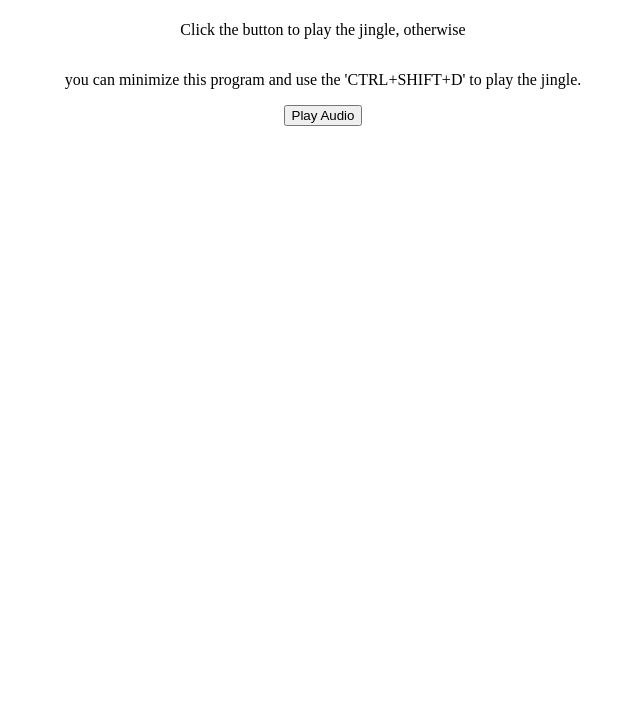
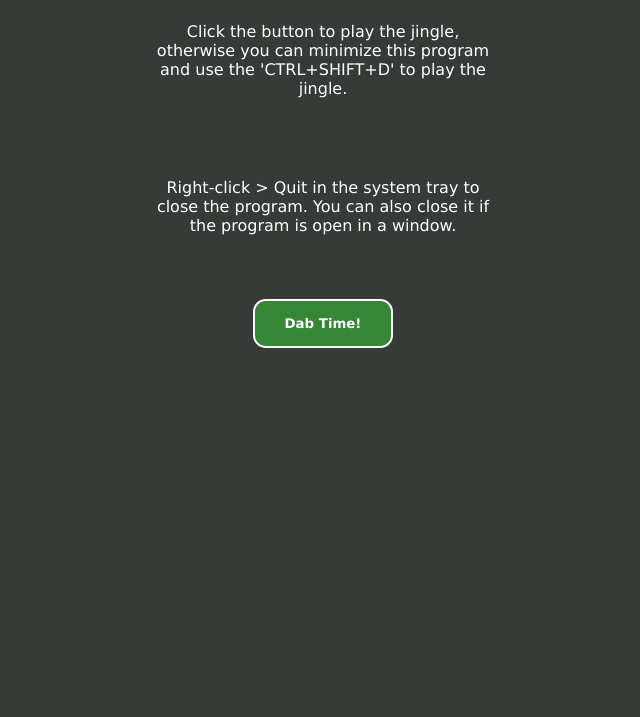
Before and after one commit to Tiirnako/Dabtime, an Electron app: page index.html in a window 800 px wide. Shown: the part 83-800 px from the top of the page, without its empty margins (77-717 px from the left). Drawn offline with Linux system fonts and the light colour scheme.

Commit message:
Add CSS Styles
initial styling for page created.

```diff
--- a/index.html
+++ b/index.html
@@ -5,9 +5,8 @@
 </head>
 <body>
     <h1>It's Dabtime!</h1>
-    <p>Click the button to play the jingle, otherwise</p>
-    <p>you can minimize this program and use the 'CTRL+SHIFT+D' to play the jingle.</p>
-    <button id="play-button">Play Audio</button>
+    <p>Click the button to play the jingle, otherwise you can minimize this program and use the 'CTRL+SHIFT+D' to play the jingle.</p><p>Right-click > Quit in the system tray to close the program. You can also close it if the program is open in a window.</p>
+    <button id="play-button">Dab Time!</button>
 
     <script src="./dab.js"></script>
 </body>
--- a/package.json
+++ b/package.json
@@ -15,6 +15,7 @@
   },
   "dependencies": {
     "electron-localshortcut": "^3.2.1",
+    "electron-reload": "^2.0.0-alpha.1",
     "node-aplay": "^1.0.3",
     "play-sound": "^1.1.6",
     "sound-play": "^1.1.0"
--- a/style.css
+++ b/style.css
@@ -2,4 +2,35 @@
     display: flex;
     flex-direction: column;
     align-items: center;
+    background-color: rgb(55, 59, 55);
+    color: white;
+    font-family:'Lucida Sans', 'Lucida Sans Regular', 'Lucida Grande', 'Lucida Sans Unicode', Geneva, Verdana, sans-serif
 }
+
+p {
+    text-align: center;
+    width: 350px;
+    height: 200;
+    margin-bottom: 4rem;
+}
+
+button {
+    border: 2px solid white;
+    border-radius: .80rem;
+    padding: 15px 30px;
+    color: white;
+    background-color: rgb(53, 134, 53);
+    font-weight: bold;
+}
+
+button:hover {
+    border-color: rgb(223, 223, 223);
+    background-color: rgb(42, 128, 42);
+    scale: 1.03;
+}
+
+button:active {
+    border-color: white;
+    background-color: rgb(71, 150, 71);
+    scale: 1.05
+}
```
Also changed, not shown: index.js (+8 -0 lines), 1 other file.
